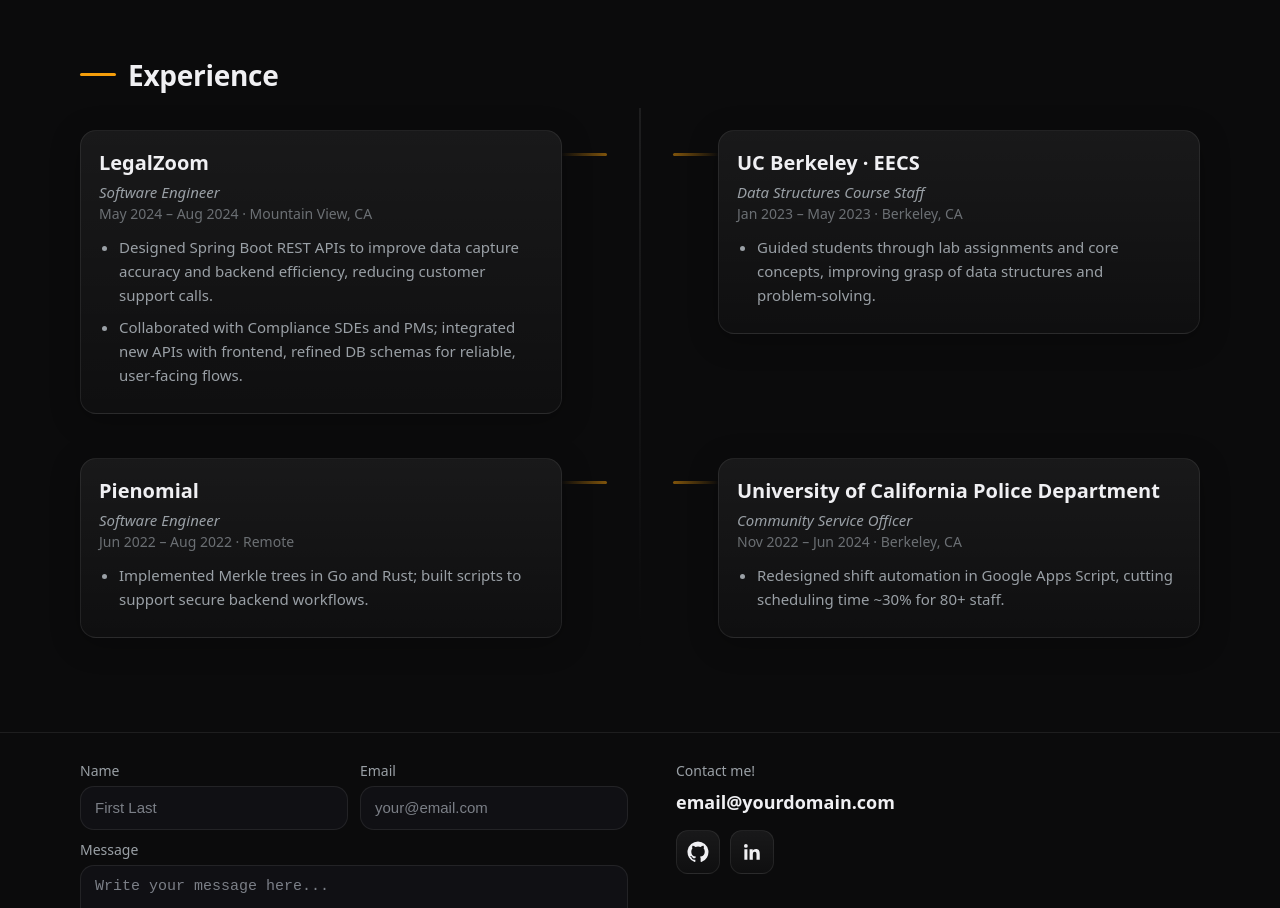
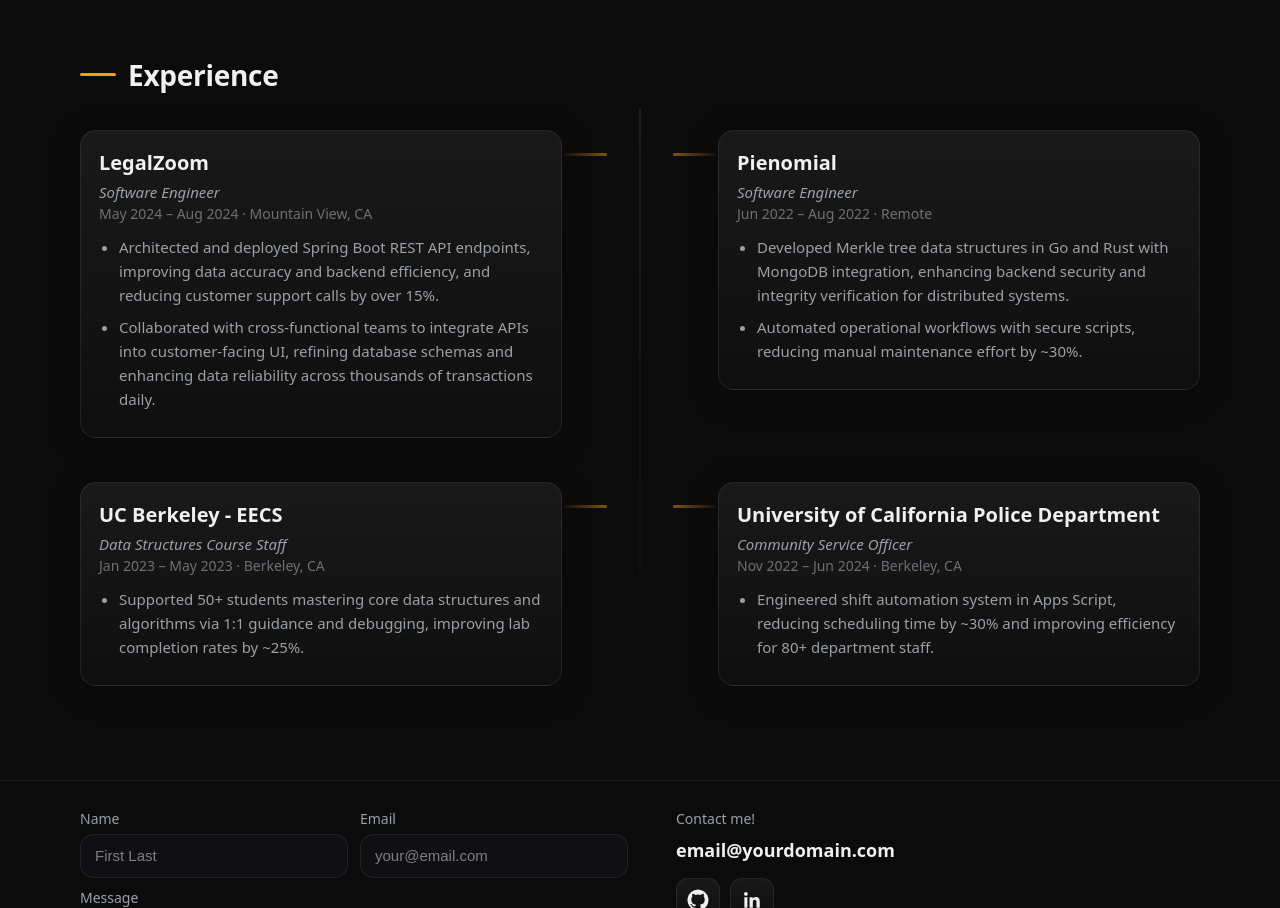
Before and after one commit to japinder12/japinder12.github.io, a Next.js app: page / in a window 1280 px wide. Shown: the part 1400-2308 px from the top of the page. Built offline with nearby package versions, Linux system fonts and the light colour scheme; no server answers.

Commit message:
update text blurbs

```diff
--- a/src/components/Experience.tsx
+++ b/src/components/Experience.tsx
@@ -7,16 +7,8 @@
       role: 'Software Engineer',
       period: 'May 2024 – Aug 2024 · Mountain View, CA',
       bullets: [
-        'Designed Spring Boot REST APIs to improve data capture accuracy and backend efficiency, reducing customer support calls.',
-        'Collaborated with Compliance SDEs and PMs; integrated new APIs with frontend, refined DB schemas for reliable, user‑facing flows.',
-      ],
-    },
-    {
-      company: 'UC Berkeley · EECS',
-      role: 'Data Structures Course Staff',
-      period: 'Jan 2023 – May 2023 · Berkeley, CA',
-      bullets: [
-        'Guided students through lab assignments and core concepts, improving grasp of data structures and problem‑solving.',
+        'Architected and deployed Spring Boot REST API endpoints, improving data accuracy and backend efficiency, and reducing customer support calls by over 15%.',
+        'Collaborated with cross‑functional teams to integrate APIs into customer‑facing UI, refining database schemas and enhancing data reliability across thousands of transactions daily.',
       ],
     },
     {
@@ -24,7 +16,16 @@
       role: 'Software Engineer',
       period: 'Jun 2022 – Aug 2022 · Remote',
       bullets: [
-        'Implemented Merkle trees in Go and Rust; built scripts to support secure backend workflows.',
+        'Developed Merkle tree data structures in Go and Rust with MongoDB integration, enhancing backend security and integrity verification for distributed systems.',
+        'Automated operational workflows with secure scripts, reducing manual maintenance effort by ~30%.',
+      ],
+    },
+    {
+      company: 'UC Berkeley - EECS',
+      role: 'Data Structures Course Staff',
+      period: 'Jan 2023 – May 2023 · Berkeley, CA',
+      bullets: [
+        'Supported 50+ students mastering core data structures and algorithms via 1:1 guidance and debugging, improving lab completion rates by ~25%.',
       ],
     },
     {
@@ -32,7 +33,7 @@
       role: 'Community Service Officer',
       period: 'Nov 2022 – Jun 2024 · Berkeley, CA',
       bullets: [
-        'Redesigned shift automation in Google Apps Script, cutting scheduling time ~30% for 80+ staff.',
+        'Engineered shift automation system in Apps Script, reducing scheduling time by ~30% and improving efficiency for 80+ department staff.',
       ],
     },
   ]
```
